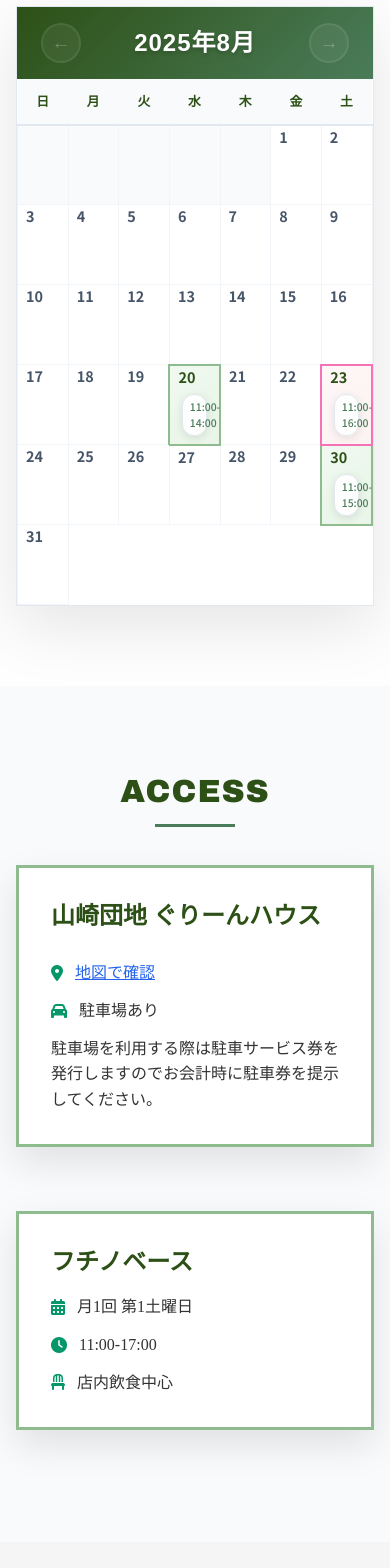
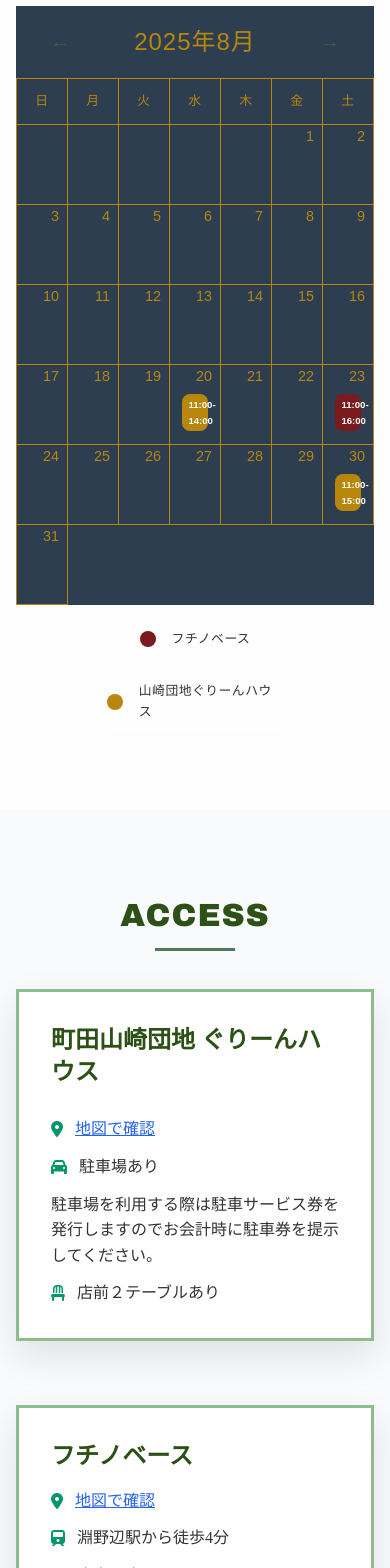
Before and after one commit to norifumi92/rimbayu-app, a React (Vite) app: page / in a window 390 px wide. Shown: the part 920-2488 px from the top of the page. Built offline with nearby package versions, Linux system fonts and the light colour scheme.

Commit message:
update calendar visual

```diff
--- a/src/App.css
+++ b/src/App.css
@@ -168,16 +168,16 @@ body {
 
 /* Calendar Styles */
 .calendar-container {
-    background: white;
-    /* border-radius: 20px; */
-    box-shadow: 0 20px 60px rgba(0, 0, 0, 0.1);
+    background: #2c3e50;
+    border-radius: 0;
+    /* box-shadow: 0 20px 60px rgba(0, 0, 0, 0.3); */
     overflow: hidden;
-    border: 1px solid #e2e8f0;
+    border: none;
 }
 
 .calendar-header-section {
-    background: linear-gradient(135deg, var(--forest-primary) 0%, var(--forest-secondary) 100%);
-    color: white;
+    background: #2c3e50;
+    color: #b8860b;
     display: flex;
     align-items: center;
     justify-content: space-between;
@@ -189,34 +189,31 @@ body {
     font-family: 'Oswald', sans-serif;
     margin: 0;
     font-size: 2rem;
-    font-weight: 700;
-    text-transform: uppercase;
+    font-weight: 400;
+    text-transform: lowercase;
     letter-spacing: 1px;
-    text-shadow: 0 2px 4px rgba(0, 0, 0, 0.2);
+    color: #b8860b;
     flex: 1;
     text-align: center;
 }
 
 .month-nav-btn {
-    background: rgba(255, 255, 255, 0.2);
-    border: 2px solid rgba(255, 255, 255, 0.3);
-    color: white;
+    background: transparent;
+    border: none;
+    color: #b8860b;
     width: 50px;
     height: 50px;
-    border-radius: 50%;
     font-size: 1.5rem;
-    font-weight: bold;
+    font-weight: normal;
     cursor: pointer;
     transition: all 0.3s ease;
     display: flex;
     align-items: center;
     justify-content: center;
-    backdrop-filter: blur(10px);
 }
 
 .month-nav-btn:hover:not(:disabled) {
-    background: rgba(255, 255, 255, 0.3);
-    border-color: rgba(255, 255, 255, 0.5);
+    color: #daa520;
     transform: scale(1.1);
 }
 
@@ -229,70 +226,60 @@ body {
 .calendar-table {
     width: 100%;
     border-collapse: collapse;
-    font-family: 'Noto Sans JP', sans-serif;
+    font-family: 'Oswald', sans-serif;
 }
 
 .calendar-header {
-    background: #f8fafc;
-    color: var(--forest-primary);
-    font-weight: 600;
+    background: #2c3e50;
+    color: #b8860b;
+    font-weight: 400;
     font-size: 1rem;
     padding: 1rem;
     text-align: center;
-    border-bottom: 2px solid #e2e8f0;
+    border: 1px solid #b8860b;
     letter-spacing: 0.5px;
 }
 
 .calendar-day {
-    border: 1px solid #f1f5f9;
+    border: 1px solid #b8860b;
     padding: 0;
     height: 120px;
     vertical-align: top;
     position: relative;
-    background: white;
+    background: #2c3e50;
     transition: all 0.3s ease;
 }
 
 .calendar-day:hover {
-    background: #f8fafc;
-    transform: scale(1.02);
+    background: #34495e;
+    transform: none;
     z-index: 10;
-    box-shadow: 0 8px 25px rgba(0, 0, 0, 0.15);
 }
 
 .calendar-empty {
-    background: #f8fafc;
-    border: 1px solid #f1f5f9;
+    background: #2c3e50;
+    border: 1px solid #b8860b;
 }
 
 .calendar-day .day-number {
     position: absolute;
     top: 8px;
-    left: 12px;
+    right: 12px;
     font-size: 1.1rem;
-    font-weight: 600;
-    color: #475569;
+    font-weight: 400;
+    color: #b8860b;
     z-index: 2;
 }
 
 .calendar-day.has-event {
-    background: linear-gradient(135deg, #fefefe 0%, #f8fafc 100%);
-    border: 2px solid transparent;
+    background: #2c3e50;
+    border: 1px solid #b8860b;
 }
 
-.calendar-day.has-event.green {
-    border-color: var(--forest-light);
-    background: linear-gradient(135deg, #f0f9f0 0%, #e8f5e8 100%);
-}
-
-.calendar-day.has-event.pink {
-    border-color: #f472b6;
-    background: linear-gradient(135deg, #fef7f7 0%, #fdf2f2 100%);
-}
-
-.calendar-day.has-event .day-number {
-    color: var(--forest-primary);
-    font-weight: 700;
+.calendar-day.has-event.teal {
+    background: #2c3e50;
+    border: 2px solid #1a252f;
+    color: #c5b358;
 }
 
 .event-info {
@@ -308,9 +295,9 @@ body {
 }
 
 .event-info .location {
-    font-size: 0.6rem;
-    font-weight: 600;
-    color: var(--forest-primary);
+    font-size: 0.7rem;
+    font-weight: 400;
+    color: #b8860b;
     margin-bottom: 0.25rem;
     line-height: 1.2;
     overflow: hidden;
@@ -320,27 +307,165 @@ body {
     -webkit-box-orient: vertical;
 }
 
+.event-info .location-symbol {
+    font-size: 1.2rem;
+    text-align: center;
+    margin-bottom: 0.25rem;
+    display: block;
+}
+
 .event-info .time {
-    font-size: 0.75rem;
-    color: var(--forest-secondary);
+    font-size: 0.65rem;
+    color: #ffffff;
+    font-weight: 600;
+    background: #b8860b;
+    padding: 0.2rem 0.4rem;
+    border-radius: 8px;
+    text-align: center;
+    text-shadow: none;
+    box-shadow: none;
+    border: none;
+}
+
+/* Calendar Legend Styles */
+.schedule-legend {
+    margin-top: 1rem;
+    /* border-top: 1px solid #b8860b; */
+}
+
+.legend-title {
+    font-family: 'Oswald', sans-serif;
+    font-size: 1.2rem;
+    font-weight: 400;
+    color: #b8860b;
+    margin: 0 0 1rem 0;
+    text-transform: uppercase;
+    letter-spacing: 1px;
+    text-align: center;
+}
+
+.legend-items {
+    display: flex;
+    justify-content: center;
+    gap: 2rem;
+    flex-wrap: wrap;
+}
+
+.legend-item {
+    display: flex;
+    align-items: center;
+    gap: 0.75rem;
+    padding: 0.75rem 1rem;
+    border-radius: 8px;
+    background: rgba(255, 255, 255, 0.1);
+    backdrop-filter: blur(5px);
+}
+
+.legend-item.red {
+    border: 2px solid #a41e22;
+}
+
+.legend-item.gold {
+    border: 2px solid #c5b358;
+}
+
+.legend-item.teal {
+    border: 2px solid #2c3e50;
+}
+
+.legend-symbol {
+    font-size: 1.5rem;
+    display: flex;
+    align-items: center;
+    justify-content: center;
+    width: 2rem;
+    height: 2rem;
+}
+
+.legend-text {
+    font-size: 0.9rem;
     font-weight: 500;
-    background: rgba(255, 255, 255, 0.9);
-    padding: 0.25rem 0.5rem;
-    border-radius: 12px;
+    letter-spacing: 0.5px;
+}
+
+/* Location-specific time styling */
+.time-fuchinobase {
+    background: #7a1b1e !important;
+    color: #ffffff !important;
+}
+
+.time-yamazaki {
+    background: #b8860b !important;
+    color: #ffffff !important;
+}
+
+/* Legend color indicators */
+.legend-color {
+    display: inline-block;
+    width: 1rem;
+    height: 1rem;
+    border-radius: 50%;
+    margin-right: 0.5rem;
+}
+
+.legend-color.time-fuchinobase {
+    background-color: #7a1b1e;
+}
+
+.legend-color.time-yamazaki {
+    background-color: #b8860b;
+}
+
+/* Special event styling */
+.calendar-day.special-event .event-info {
+    background: none;
+}
+
+.calendar-day.special-event .event-info .location {
+    color: #b8860b;
+    font-weight: 400;
     text-align: center;
-    box-shadow: 0 2px 8px rgba(0, 0, 0, 0.1);
-    border: 1px solid #e2e8f0;
+    font-size: 0.7rem;
+}
+
+.calendar-day.special-event .event-info .time {
+    background: transparent;
+    color: #b8860b;
+    font-size: 0.6rem;
+    padding: 0;
+}
+
+/* Close day styling */
+.calendar-day.close-day {
+    background: #2c3e50;
+}
+
+.calendar-day.close-day .event-info {
+    display: flex;
+    align-items: center;
+    justify-content: center;
+}
+
+.calendar-day.close-day .close-indicator {
+    background: #d63031;
+    color: white;
+    padding: 0.5rem 1rem;
+    border-radius: 20px;
+    font-size: 0.8rem;
+    font-weight: 400;
+    text-align: center;
+    width: 80%;
 }
 
 .no-events {
     text-align: center;
     padding: 4rem 2rem;
-    color: var(--forest-secondary);
+    color: #b8860b;
     font-size: 1.2rem;
-    background: white;
-    border-radius: 20px;
-    box-shadow: 0 10px 30px rgba(0, 0, 0, 0.1);
-    border: 2px solid #f1f5f9;
+    background: #2c3e50;
+    border-radius: 0;
+    box-shadow: 0 10px 30px rgba(0, 0, 0, 0.3);
+    border: 1px solid #34495e;
 }
 
 .schedule-info {
@@ -390,12 +515,19 @@ body {
     text-align: center;
 }
 
-.location-badge.green {
-    background: linear-gradient(135deg, var(--forest-secondary) 0%, var(--forest-primary) 100%);
+.location-badge.red {
+    background: #a41e22;
+    color: white;
 }
 
-.location-badge.pink {
-    background: linear-gradient(135deg, #ec4899 0%, #db2777 100%);
+.location-badge.gold {
+    background: #c5b358;
+    color: #2c3e50;
+}
+
+.location-badge.teal {
+    background: #2c3e50;
+    color: #c5b358;
 }
 
 .location-item p {
@@ -896,7 +1028,7 @@ body {
     .calendar-day .day-number {
         font-size: 0.9rem;
         top: 4px;
-        left: 8px;
+        right: 8px;
     }
 
     .event-info {
@@ -905,19 +1037,58 @@ body {
     }
 
     .event-info .location {
-        font-size: 0.7rem;
+        font-size: 0.6rem;
         -webkit-line-clamp: 1;
         line-clamp: 1;
     }
 
     .event-info .time {
-        font-size: 0.65rem;
+        font-size: 0.6rem;
         padding: 0.2rem 0.4rem;
+    }
+
+    .event-info .location-symbol {
+        font-size: 1rem;
+        margin-bottom: 0.2rem;
     }
 
     .no-events {
         padding: 2rem 1rem;
         font-size: 1rem;
+    }
+
+    /* Legend mobile styles */
+    .calendar-legend {
+        padding: 1rem;
+    }
+
+    .legend-title {
+        font-size: 1rem;
+        margin-bottom: 0.75rem;
+    }
+
+    .legend-items {
+        gap: 1rem;
+        flex-direction: column;
+        align-items: center;
+    }
+
+    .legend-item {
+        gap: 0.5rem;
+        padding: 0.5rem 0.75rem;
+        width: 100%;
+        max-width: 200px;
+        justify-content: center;
+    }
+
+    .legend-symbol {
+        font-size: 1.2rem;
+        width: 1.5rem;
+        height: 1.5rem;
+    }
+
+    .legend-text {
+        font-size: 0.8rem;
     }
 }
 
@@ -954,8 +1125,8 @@ body {
 
 /* Mobile Navigation Menu */
 .mobile-nav {
-    position: absolute;
-    top: 100%;
+    position: fixed;
+    top: 72px;
     left: 0;
     right: 0;
     background: rgba(45, 80, 22, 0.98);
@@ -965,6 +1136,8 @@ body {
     visibility: hidden;
     transition: all 0.3s ease;
     z-index: 999;
+    max-height: calc(100vh - 72px);
+    overflow-y: auto;
 }
 
 .mobile-nav.open {
--- a/src/components/Access.jsx
+++ b/src/components/Access.jsx
@@ -10,8 +10,8 @@ function Access({ currentLang }) {
           {/* Yamazaki Danchi */}
           <div className="location-card animate-on-scroll animate-slide-left">
             <h3 className="text-2xl font-semibold mb-4" style={{color: 'var(--forest-primary)'}}>
-              <span className={currentLang === 'ja' ? '' : 'hidden-lang'}>山崎団地 ぐりーんハウス</span>
-              <span className={currentLang === 'en' ? '' : 'hidden-lang'}>Yamazaki Danchi Green House</span>
+              <span className={currentLang === 'ja' ? '' : 'hidden-lang'}>町田山崎団地 ぐりーんハウス</span>
+              <span className={currentLang === 'en' ? '' : 'hidden-lang'}>Machida Yamazaki Danchi Green House</span>
             </h3>
             <div className="space-y-3">
               <div className="flex items-center">
@@ -32,13 +32,20 @@ function Access({ currentLang }) {
                 <i className="fas fa-car text-green-600 mr-3"></i>
                 <span>
                   <span className={currentLang === 'ja' ? '' : 'hidden-lang'}>駐車場あり</span>
-                  <span className={currentLang === 'en' ? '' : 'hidden-lang'}>Car Parking Available</span>
+                  <span className={currentLang === 'en' ? '' : 'hidden-lang'}>Parking Available</span>
                 </span>
               </div>
               <div className="flex items-center">
                 <span>
                   <span className={currentLang === 'ja' ? '' : 'hidden-lang'}>駐車場を利用する際は駐車サービス券を発行しますのでお会計時に駐車券を提示してください。</span>
                   <span className={currentLang === 'en' ? '' : 'hidden-lang'}>If you come by car, please present your parking ticket at the cashier to receive the parking discount.</span>
+                </span>
+              </div>
+              <div className="flex items-center">
+                <i className="fas fa-chair text-green-600 mr-3"></i>
+                <span>
+                  <span className={currentLang === 'ja' ? '' : 'hidden-lang'}>店前２テーブルあり</span>
+                  <span className={currentLang === 'en' ? '' : 'hidden-lang'}>2 Dine-in Tables Available</span>
                 </span>
               </div>
             </div>
@@ -52,20 +59,28 @@ function Access({ currentLang }) {
             </h3>
             <div className="space-y-3">
               <div className="flex items-center">
-                <i className="fas fa-calendar-alt text-green-600 mr-3"></i>
-                <span>
-                  <span className={currentLang === 'ja' ? '' : 'hidden-lang'}>月1回 第1土曜日</span>
-                  <span className={currentLang === 'en' ? '' : 'hidden-lang'}>Monthly, First Saturday</span>
-                </span>
+                <i className="fas fa-map-marker-alt text-green-600 mr-3"></i>
+                <a
+                  href="https://maps.app.goo.gl/CD7TJymvkRDQC525A"
+                  target="_blank"
+                  rel="noopener noreferrer"
+                  className="text-blue-600 hover:text-blue-800 underline"
+                >
+                  <span className={currentLang === 'ja' ? '' : 'hidden-lang'}>地図で確認</span>
+                  <span className={currentLang === 'en' ? '' : 'hidden-lang'}>View on Map</span>
+                </a>
               </div>
               <div className="flex items-center">
-                <i className="fas fa-clock text-green-600 mr-3"></i>
-                <span>11:00-17:00</span>
+                <i className="fas fa-train text-green-600 mr-3"></i>
+                <span>
+                  <span className={currentLang === 'ja' ? '' : 'hidden-lang'}>淵野辺駅から徒歩4分</span>
+                  <span className={currentLang === 'en' ? '' : 'hidden-lang'}>4 mins walk from Fuchinobe St.</span>
+                </span>
               </div>
               <div className="flex items-center">
                 <i className="fas fa-chair text-green-600 mr-3"></i>
                 <span>
-                  <span className={currentLang === 'ja' ? '' : 'hidden-lang'}>店内飲食中心</span>
+                  <span className={currentLang === 'ja' ? '' : 'hidden-lang'}>店内８席あり</span>
                   <span className={currentLang === 'en' ? '' : 'hidden-lang'}>Dine-in Focused</span>
                 </span>
               </div>
--- a/src/components/Schedule.jsx
+++ b/src/components/Schedule.jsx
@@ -53,6 +53,20 @@ function Schedule({ currentLang, scheduleData }) {
     return { days, monthName: firstDay.toLocaleDateString(currentLang === 'ja' ? 'ja-JP' : 'en-US', { month: 'long', year: 'numeric' }) }
   }
 
+  const getLocationTimeClass = (event) => {
+    if (!event) return ''
+    const locationJa = event.location_ja.toLowerCase()
+    const locationEn = event.location_en.toLowerCase()
+
+    if (locationJa.includes('フチノベース') || locationEn.includes('fuchinobase')) {
+      return 'time-fuchinobase'
+    }
+    if (locationJa.includes('山崎団地') || locationEn.includes('yamazaki')) {
+      return 'time-yamazaki'
+    }
+    return ''
+  }
+
   const renderCalendarCell = (dayData) => {
     if (!dayData) {
       return <td key="empty" className="calendar-empty"></td>
@@ -66,11 +80,11 @@ function Schedule({ currentLang, scheduleData }) {
         <div className="day-number">{day}</div>
         {hasEvent && (
           <div className="event-info">
-            <div className="location">
+            {/* <div className="location">
               <span className={currentLang === 'ja' ? '' : 'hidden-lang'}>{event.location_ja}</span>
               <span className={currentLang === 'en' ? '' : 'hidden-lang'}>{event.location_en}</span>
-            </div>
-            <div className="time">{event.time_start}-{event.time_end}</div>
+            </div> */}
+            <div className={`time ${getLocationTimeClass(event)}`}>{event.time_start}-{event.time_end}</div>
           </div>
         )}
       </td>
@@ -150,6 +164,25 @@ function Schedule({ currentLang, scheduleData }) {
           <div className="animate-on-scroll animate-slide-up">
             {renderCalendar()}
           </div>
+
+          <div className="schedule-legend animate-on-scroll animate-slide-up">
+            <div className="legend-items">
+              <div className="legend-item">
+                <span className="legend-color time-fuchinobase"></span>
+                <span className="legend-text">
+                  <span className={currentLang === 'ja' ? '' : 'hidden-lang'}>フチノベース</span>
+                  <span className={currentLang === 'en' ? '' : 'hidden-lang'}>Fuchinobase</span>
+                </span>
+              </div>
+              <div className="legend-item">
+                <span className="legend-color time-yamazaki"></span>
+                <span className="legend-text">
+                  <span className={currentLang === 'ja' ? '' : 'hidden-lang'}>山崎団地ぐりーんハウス</span>
+                  <span className={currentLang === 'en' ? '' : 'hidden-lang'}>Yamazaki Danchi Green House</span>
+                </span>
+              </div>
+            </div>
+          </div>
         </div>
       </div>
     </section>
--- a/src/schedule.json
+++ b/src/schedule.json
@@ -4,11 +4,12 @@
     "day_ja": "水",
     "day_en": "Wed",
     "day_num": "20",
-    "location_ja": "町田山崎団地 ぐりーんハウス",
+    "location_ja": "山崎団地 ぐりーんハウス",
     "location_en": "Green House Yamazaki Danchi",
     "time_start": "11:00",
     "time_end": "14:00",
-    "color_theme": "green"
+    "color_theme": "gold",
+    "symbol": "🏡"
   },
   {
     "date": "2025-08-23",
@@ -19,17 +20,19 @@
     "location_en": "Fuchinobase",
     "time_start": "11:00",
     "time_end": "16:00",
-    "color_theme": "pink"
+    "color_theme": "gold",
+    "symbol": "🏢"
   },
   {
     "date": "2025-08-30",
     "day_ja": "土",
     "day_en": "Sat",
     "day_num": "30",
-    "location_ja": "町田山崎団地 ぐりーんハウス",
+    "location_ja": "山崎団地 ぐりーんハウス",
     "location_en": "Green House Yamazaki Danchi",
     "time_start": "11:00",
     "time_end": "15:00",
-    "color_theme": "green"
+    "color_theme": "gold",
+    "symbol": "🏡"
   }
 ]
```
Also changed, not shown: src/index.css (+33 -14 lines), src/assets/calendar_image.png (added).
